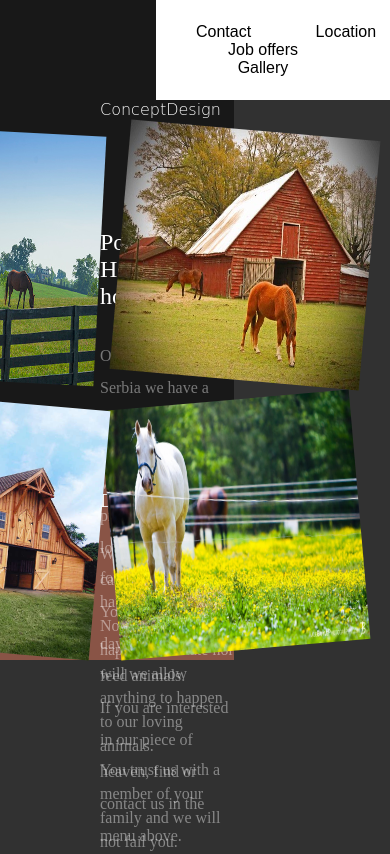
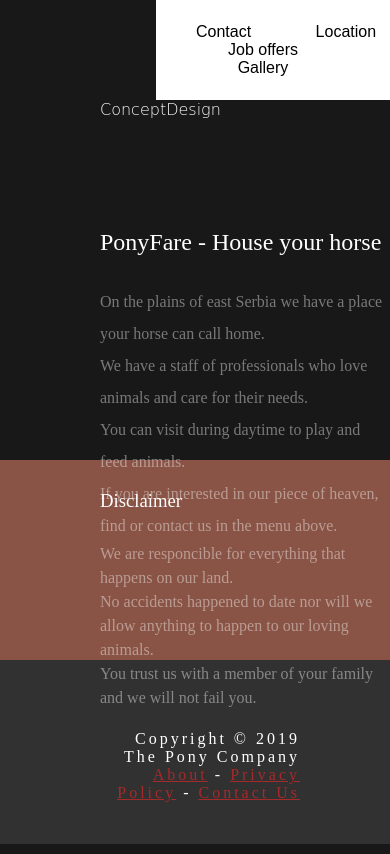
Before and after one commit to milosvukadinovic/Design-Barn, a PHP site: page / in a window 390 px wide. Run offline with PHP 8.4, Linux system fonts and the light colour scheme.

Commit message:
Responsive

```diff
--- a/index.html
+++ b/index.html
@@ -50,5 +50,13 @@
                     You trust us with a member of your family and we will not fail you.
                 </p>
     </div>
+    <footer>
+        <p>Copyright © 2019 The Pony Company</p>
+	        <p>
+		<a href="#">About</a> -
+		<a href="#">Privacy Policy</a> -
+		<a href="#">Contact Us</a>
+	</p>
+    </footer>
   </body>
 </html>
--- a/style.css
+++ b/style.css
@@ -122,3 +122,22 @@ footer{
     height:250px;
     transform: rotate(5deg);
 }
+footer{
+    text-align:right;
+    float:right;
+    width:50%;
+    padding-top:70px;
+    padding-right:90px;
+    letter-spacing: 3px;
+}
+a{
+    color: brown;
+}
+@media only screen and (max-width: 1200px) {
+    .barn1,.barn,.barn2,.barn3 {
+      display:none;
+    }
+    .bottomText, .bodyText{
+        width:100%;
+    }
+  }
```
